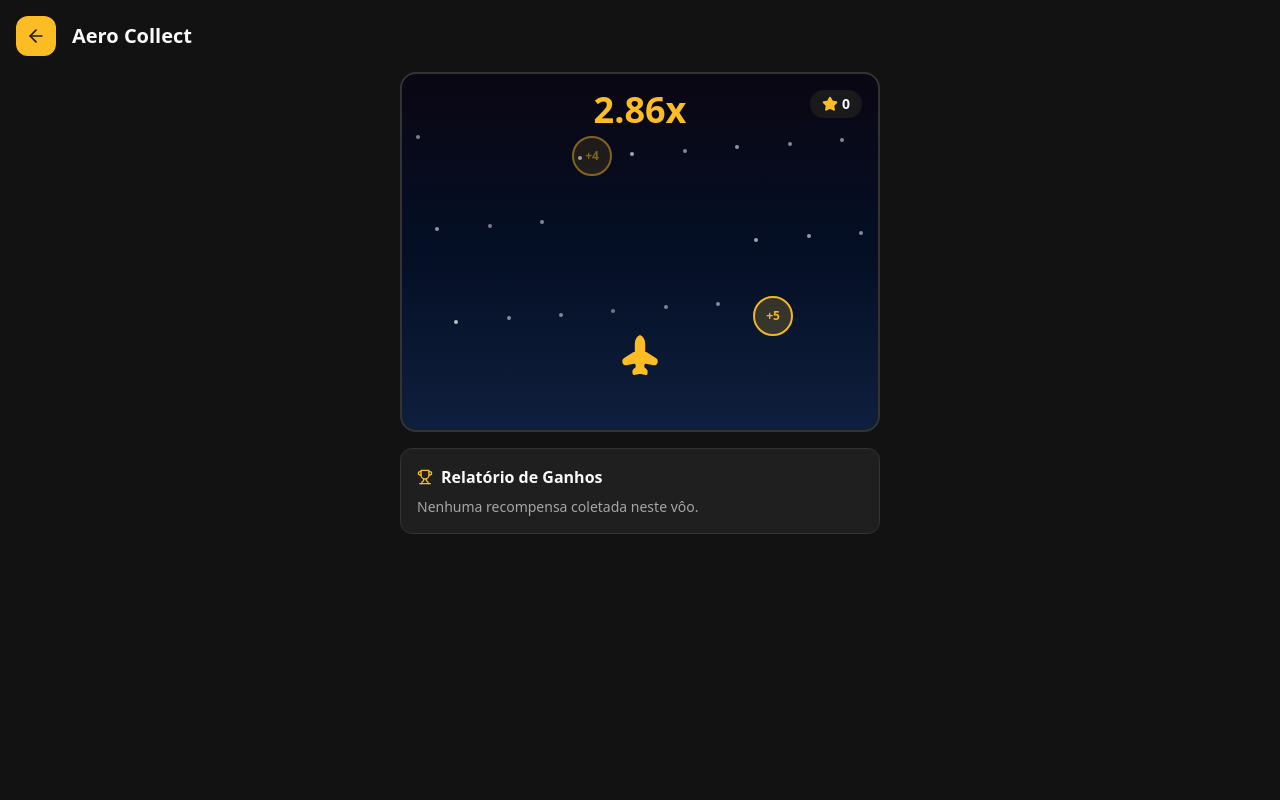
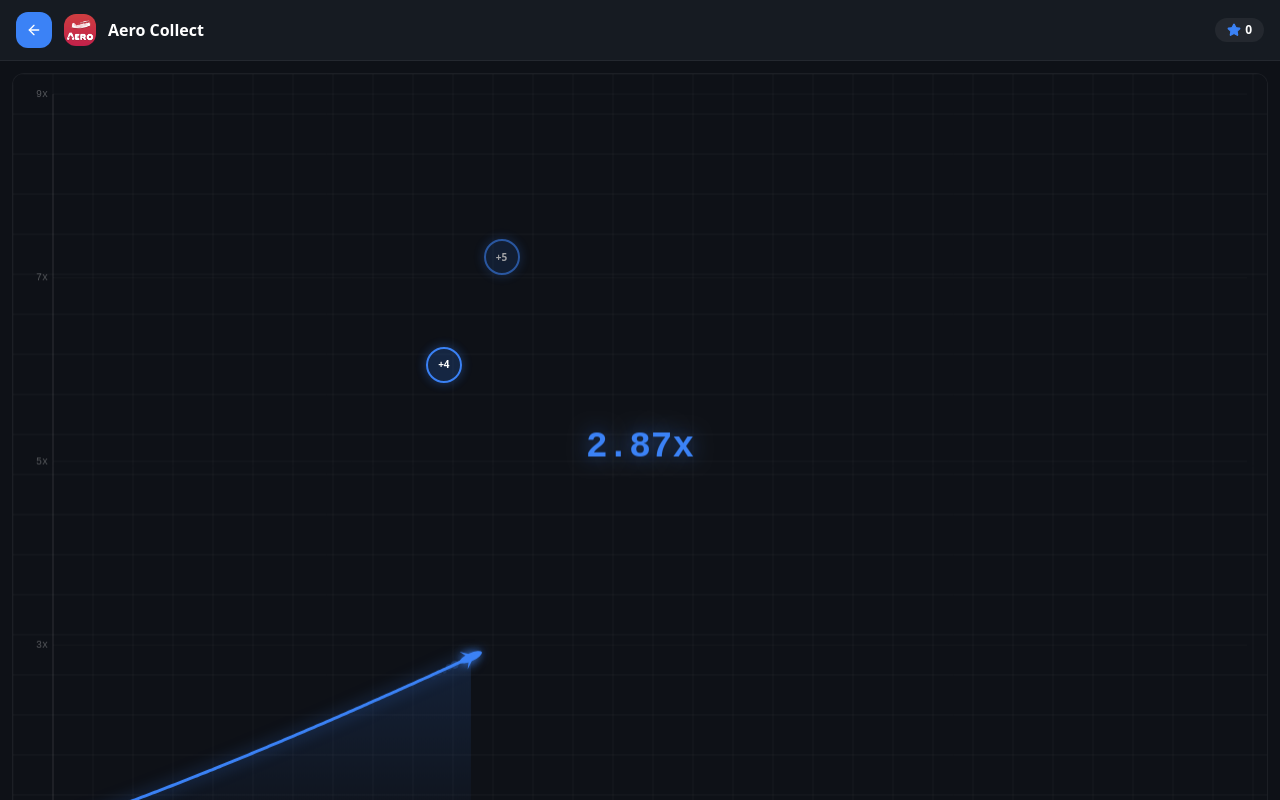
Before and after one commit to Jis87-63/engage-link-builder-97483, a React (Vite) app: page /mini-jogo/aero-collect in a window 1280 px wide. Both pictures are taken after a click on the button "🛫 DECOLAR". Shown: the top 800 px of the page. Built offline with nearby package versions, Linux system fonts and the light colour scheme; the HTML template or start-up script is replaced by a standard one.

Commit message:
Enhance Aviator UI design
Co-authored-by: Jis87-63 <144544435+Jis87-63@users.noreply.github.com>

```diff
--- a/src/pages/MiniGame.tsx
+++ b/src/pages/MiniGame.tsx
@@ -1,6 +1,6 @@
 import { useState, useEffect, useRef, useCallback } from "react";
 import { useParams, useNavigate } from "react-router-dom";
-import { ArrowLeft, Plane, Star, Trophy } from "lucide-react";
+import { ArrowLeft, Star, Trophy } from "lucide-react";
 import { Button } from "@/components/ui/button";
 import {
   Dialog,
@@ -17,11 +17,11 @@ import airbossImg from "@/assets/airboss.webp";
 import aviaRushImg from "@/assets/avia-rush.webp";
 
 const miniGames = [
-  { id: "aviator-fly", title: "Aviator Fly", image: aviatorImg, color: "#dc2626", maxTime: 12 },
-  { id: "aero-collect", title: "Aero Collect", image: aeroImg, color: "#3b82f6", maxTime: 10 },
-  { id: "space-voyage", title: "Space Voyage", image: spacemanImg, color: "#7c3aed", maxTime: 14 },
-  { id: "airboss-rush", title: "AirBoss Rush", image: airbossImg, color: "#06b6d4", maxTime: 11 },
-  { id: "avia-blitz", title: "Avia Blitz", image: aviaRushImg, color: "#6366f1", maxTime: 9 },
+  { id: "aviator-fly", title: "Aviator Fly", image: aviatorImg, accent: "220, 38, 38", maxTime: 12 },
+  { id: "aero-collect", title: "Aero Collect", image: aeroImg, accent: "59, 130, 246", maxTime: 10 },
+  { id: "space-voyage", title: "Space Voyage", image: spacemanImg, accent: "124, 58, 237", maxTime: 14 },
+  { id: "airboss-rush", title: "AirBoss Rush", image: airbossImg, accent: "6, 182, 212", maxTime: 11 },
+  { id: "avia-blitz", title: "Avia Blitz", image: aviaRushImg, accent: "99, 102, 241", maxTime: 9 },
 ];
 
 export { miniGames };
@@ -32,7 +32,6 @@ interface Reward {
   y: number;
   value: number;
   collected: boolean;
-  opacity: number;
 }
 
 type GameState = "idle" | "flying" | "crashed" | "results";
@@ -48,29 +47,25 @@ const MiniGame = () => {
   const [collectedRewards, setCollectedRewards] = useState<number[]>([]);
   const [totalCollected, setTotalCollected] = useState(0);
   const [cooldown, setCooldown] = useState(0);
-  const [planeY, setPlaneY] = useState(80);
   const [showResults, setShowResults] = useState(false);
   const totalRef = useRef(0);
 
+  const canvasRef = useRef<HTMLCanvasElement>(null);
   const crashTimeRef = useRef(0);
   const gameLoopRef = useRef<number>();
   const rewardIdRef = useRef(0);
   const flyingSoundRef = useRef<{ stop: () => void } | null>(null);
   const startTimeRef = useRef(0);
+  const pointsRef = useRef<{ x: number; y: number }[]>([]);
 
-  // Cooldown timer
   useEffect(() => {
     if (!game) return;
-    const update = () => {
-      const remaining = getCooldownRemaining(game.id);
-      setCooldown(remaining);
-    };
+    const update = () => setCooldown(getCooldownRemaining(game.id));
     update();
     const interval = setInterval(update, 1000);
     return () => clearInterval(interval);
   }, [game]);
 
-  // Cleanup on unmount
   useEffect(() => {
     return () => {
       if (gameLoopRef.current) cancelAnimationFrame(gameLoopRef.current);
@@ -78,10 +73,205 @@ const MiniGame = () => {
     };
   }, []);
 
+  // Draw the game canvas
+  const drawCanvas = useCallback((elapsed: number, crashed: boolean) => {
+    const canvas = canvasRef.current;
+    if (!canvas || !game) return;
+    const ctx = canvas.getContext("2d");
+    if (!ctx) return;
+
+    const dpr = window.devicePixelRatio || 1;
+    const rect = canvas.getBoundingClientRect();
+    canvas.width = rect.width * dpr;
+    canvas.height = rect.height * dpr;
+    ctx.scale(dpr, dpr);
+    const W = rect.width;
+    const H = rect.height;
+
+    // Background
+    ctx.fillStyle = "#0e1117";
+    ctx.fillRect(0, 0, W, H);
+
+    // Grid
+    ctx.strokeStyle = "rgba(255,255,255,0.04)";
+    ctx.lineWidth = 1;
+    const gridSize = 40;
+    for (let x = 0; x < W; x += gridSize) {
+      ctx.beginPath();
+      ctx.moveTo(x, 0);
+      ctx.lineTo(x, H);
+      ctx.stroke();
+    }
+    for (let y = 0; y < H; y += gridSize) {
+      ctx.beginPath();
+      ctx.moveTo(0, y);
+      ctx.lineTo(W, y);
+      ctx.stroke();
+    }
+
+    // Axes
+    const margin = { left: 40, bottom: 30, top: 20, right: 20 };
+    const plotW = W - margin.left - margin.right;
+    const plotH = H - margin.top - margin.bottom;
+
+    ctx.strokeStyle = "rgba(255,255,255,0.1)";
+    ctx.lineWidth = 1;
+    ctx.beginPath();
+    ctx.moveTo(margin.left, margin.top);
+    ctx.lineTo(margin.left, H - margin.bottom);
+    ctx.lineTo(W - margin.right, H - margin.bottom);
+    ctx.stroke();
+
+    // Axis labels
+    ctx.fillStyle = "rgba(255,255,255,0.3)";
+    ctx.font = "10px monospace";
+    ctx.textAlign = "right";
+    for (let i = 0; i <= 4; i++) {
+      const val = (1 + i * 2).toFixed(0) + "x";
+      const y = H - margin.bottom - (i / 4) * plotH;
+      ctx.fillText(val, margin.left - 5, y + 3);
+      ctx.strokeStyle = "rgba(255,255,255,0.03)";
+      ctx.beginPath();
+      ctx.moveTo(margin.left, y);
+      ctx.lineTo(W - margin.right, y);
+      ctx.stroke();
+    }
+
+    if (elapsed <= 0) return;
+
+    // Build curve points
+    const maxDisplayTime = Math.max(elapsed + 2, 8);
+    const accentRgb = game.accent;
+
+    // Draw curve
+    const pts = pointsRef.current;
+    if (pts.length > 1) {
+      // Glow effect
+      ctx.shadowColor = `rgba(${accentRgb}, 0.6)`;
+      ctx.shadowBlur = 15;
+      ctx.strokeStyle = `rgb(${accentRgb})`;
+      ctx.lineWidth = 3;
+      ctx.lineJoin = "round";
+      ctx.lineCap = "round";
+      ctx.beginPath();
+
+      pts.forEach((pt, i) => {
+        const px = margin.left + (pt.x / maxDisplayTime) * plotW;
+        const multVal = 1 + pt.x * 0.5 + Math.pow(pt.x, 1.5) * 0.1;
+        const py = H - margin.bottom - ((multVal - 1) / 8) * plotH;
+        if (i === 0) ctx.moveTo(px, py);
+        else ctx.lineTo(px, py);
+      });
+      ctx.stroke();
+
+      // Fill under curve
+      ctx.shadowBlur = 0;
+      const lastPt = pts[pts.length - 1];
+      const lastPx = margin.left + (lastPt.x / maxDisplayTime) * plotW;
+      const lastMultVal = 1 + lastPt.x * 0.5 + Math.pow(lastPt.x, 1.5) * 0.1;
+      const lastPy = H - margin.bottom - ((lastMultVal - 1) / 8) * plotH;
+
+      const gradient = ctx.createLinearGradient(0, lastPy, 0, H - margin.bottom);
+      gradient.addColorStop(0, `rgba(${accentRgb}, 0.15)`);
+      gradient.addColorStop(1, `rgba(${accentRgb}, 0.02)`);
+
+      ctx.fillStyle = gradient;
+      ctx.beginPath();
+      pts.forEach((pt, i) => {
+        const px = margin.left + (pt.x / maxDisplayTime) * plotW;
+        const multVal = 1 + pt.x * 0.5 + Math.pow(pt.x, 1.5) * 0.1;
+        const py = H - margin.bottom - ((multVal - 1) / 8) * plotH;
+        if (i === 0) ctx.moveTo(px, py);
+        else ctx.lineTo(px, py);
+      });
+      ctx.lineTo(lastPx, H - margin.bottom);
+      ctx.lineTo(margin.left, H - margin.bottom);
+      ctx.closePath();
+      ctx.fill();
+
+      // Airplane at the tip
+      const planeSize = 24;
+      ctx.save();
+      ctx.translate(lastPx, lastPy);
+
+      if (crashed) {
+        // Explosion effect
+        ctx.shadowColor = `rgba(255, 80, 50, 0.8)`;
+        ctx.shadowBlur = 30;
+        ctx.fillStyle = "rgba(255, 80, 50, 0.6)";
+        ctx.beginPath();
+        ctx.arc(0, 0, 20, 0, Math.PI * 2);
+        ctx.fill();
+        ctx.fillStyle = "rgba(255, 200, 50, 0.8)";
+        ctx.beginPath();
+        ctx.arc(0, 0, 10, 0, Math.PI * 2);
+        ctx.fill();
+      } else {
+        // Draw airplane shape
+        const angle = pts.length > 2
+          ? Math.atan2(
+              (H - margin.bottom - ((1 + pts[pts.length - 1].x * 0.5 + Math.pow(pts[pts.length - 1].x, 1.5) * 0.1 - 1) / 8) * plotH) -
+              (H - margin.bottom - ((1 + pts[pts.length - 3].x * 0.5 + Math.pow(pts[pts.length - 3].x, 1.5) * 0.1 - 1) / 8) * plotH),
+              (pts[pts.length - 1].x - pts[pts.length - 3].x) / maxDisplayTime * plotW
+            )
+          : -Math.PI / 4;
+
+        ctx.rotate(angle);
+        ctx.shadowColor = `rgba(${accentRgb}, 0.8)`;
+        ctx.shadowBlur = 10;
+
+        // Body
+        ctx.fillStyle = `rgb(${accentRgb})`;
+        ctx.beginPath();
+        ctx.ellipse(0, 0, planeSize / 2, planeSize / 6, 0, 0, Math.PI * 2);
+        ctx.fill();
+
+        // Wings
+        ctx.beginPath();
+        ctx.moveTo(-2, 0);
+        ctx.lineTo(-8, -planeSize / 2.5);
+        ctx.lineTo(4, 0);
+        ctx.closePath();
+        ctx.fill();
+        ctx.beginPath();
+        ctx.moveTo(-2, 0);
+        ctx.lineTo(-8, planeSize / 2.5);
+        ctx.lineTo(4, 0);
+        ctx.closePath();
+        ctx.fill();
+
+        // Trail particles
+        ctx.shadowBlur = 0;
+        for (let t = 1; t <= 5; t++) {
+          ctx.fillStyle = `rgba(${accentRgb}, ${0.3 - t * 0.05})`;
+          ctx.beginPath();
+          ctx.arc(-planeSize / 2 - t * 6, (Math.random() - 0.5) * 4, 2 + Math.random() * 2, 0, Math.PI * 2);
+          ctx.fill();
+        }
+      }
+      ctx.restore();
+    }
+
+    // Multiplier text
+    const multText = (1 + elapsed * 0.5 + Math.pow(elapsed, 1.5) * 0.1).toFixed(2) + "x";
+    ctx.shadowColor = crashed ? "rgba(255,50,50,0.5)" : `rgba(${accentRgb}, 0.5)`;
+    ctx.shadowBlur = 20;
+    ctx.fillStyle = crashed ? "#ff3232" : `rgb(${accentRgb})`;
+    ctx.font = "bold 36px monospace";
+    ctx.textAlign = "center";
+    ctx.fillText(multText, W / 2, H / 2 - 10);
+
+    if (crashed) {
+      ctx.fillStyle = "#ff3232";
+      ctx.font = "bold 16px sans-serif";
+      ctx.fillText("FLEW AWAY!", W / 2, H / 2 + 20);
+    }
+
+    ctx.shadowBlur = 0;
+  }, [game]);
+
   const collectReward = useCallback((rewardId: number, value: number) => {
-    setRewards((prev) =>
-      prev.map((r) => (r.id === rewardId ? { ...r, collected: true } : r))
-    );
+    setRewards((prev) => prev.map((r) => (r.id === rewardId ? { ...r, collected: true } : r)));
     setCollectedRewards((prev) => [...prev, value]);
     setTotalCollected((prev) => prev + value);
     totalRef.current += value;
@@ -97,10 +287,9 @@ const MiniGame = () => {
     setCollectedRewards([]);
     setTotalCollected(0);
     totalRef.current = 0;
-    setPlaneY(80);
     setShowResults(false);
+    pointsRef.current = [];
 
-    // Random crash time between 3 and maxTime seconds
     crashTimeRef.current = 3 + Math.random() * (game.maxTime - 3);
     startTimeRef.current = Date.now();
 
@@ -114,48 +303,40 @@ const MiniGame = () => {
       const newMultiplier = 1 + elapsed * 0.5 + Math.pow(elapsed, 1.5) * 0.1;
       setMultiplier(parseFloat(newMultiplier.toFixed(2)));
 
-      // Move plane up
-      const newY = Math.max(10, 80 - elapsed * 5);
-      setPlaneY(newY);
+      // Record curve point
+      pointsRef.current.push({ x: elapsed, y: newMultiplier });
+      if (pointsRef.current.length > 500) pointsRef.current = pointsRef.current.slice(-400);
 
-      // Spawn rewards randomly
-      if (Math.random() < 0.02) {
+      drawCanvas(elapsed, false);
+
+      // Spawn rewards
+      if (Math.random() < 0.025) {
         const id = ++rewardIdRef.current;
-        const value = Math.random() < 0.3 ? 0 : Math.random() < 0.5 ? Math.floor(Math.random() * 5) + 1 : Math.floor(Math.random() * 15) + 5;
+        const value = Math.random() < 0.25 ? 0 : Math.random() < 0.5 ? Math.floor(Math.random() * 5) + 1 : Math.floor(Math.random() * 15) + 5;
         if (value > 0) {
           setRewards((prev) => [
             ...prev,
-            {
-              id,
-              x: 10 + Math.random() * 80,
-              y: 10 + Math.random() * 60,
-              value,
-              collected: false,
-              opacity: 1,
-            },
+            { id, x: 15 + Math.random() * 70, y: 15 + Math.random() * 50, value, collected: false },
           ]);
-          // Auto-remove after 3 seconds
           setTimeout(() => {
             setRewards((prev) => prev.filter((r) => r.id !== id));
-          }, 3000);
+          }, 2500);
         }
       }
 
       if (elapsed >= crashTimeRef.current) {
-        // Game over
         flyingSoundRef.current?.stop();
         flyingSoundRef.current = null;
         playCrashSound();
         setGameState("crashed");
         setPlayed(game.id);
+        drawCanvas(elapsed, true);
 
         setTimeout(() => {
-          if (totalRef.current > 0) {
-            playWinSound();
-          }
+          if (totalRef.current > 0) playWinSound();
           setGameState("results");
           setShowResults(true);
-        }, 1500);
+        }, 2000);
         return;
       }
 
@@ -163,7 +344,7 @@ const MiniGame = () => {
     };
 
     gameLoopRef.current = requestAnimationFrame(loop);
-  }, [game, cooldown]);
+  }, [game, cooldown, drawCanvas]);
 
   if (!game) {
     navigate("/");
@@ -171,77 +352,37 @@ const MiniGame = () => {
   }
 
   const registerUrl = "https://sshortly.net/18839e8";
+  const accentRgb = game.accent;
 
   return (
-    <div className="min-h-screen bg-background">
+    <div className="min-h-screen" style={{ background: "#0e1117" }}>
       {/* Header */}
-      <div className="container px-4 py-4 flex items-center gap-4">
+      <div className="flex items-center gap-3 px-4 py-3" style={{ background: "#161b22", borderBottom: "1px solid rgba(255,255,255,0.06)" }}>
         <button
           onClick={() => navigate("/")}
-          className="w-10 h-10 flex items-center justify-center bg-primary rounded-lg hover:opacity-90 transition-opacity"
+          className="w-9 h-9 flex items-center justify-center rounded-lg transition-opacity hover:opacity-80"
+          style={{ background: `rgb(${accentRgb})` }}
         >
-          <ArrowLeft className="w-5 h-5 text-primary-foreground" />
+          <ArrowLeft className="w-4 h-4 text-white" />
         </button>
-        <h1 className="text-xl font-bold text-foreground">{game.title}</h1>
+        <img src={game.image} alt={game.title} className="w-8 h-8 rounded-lg object-cover" />
+        <h1 className="text-base font-bold text-white flex-1">{game.title}</h1>
+        <div className="flex items-center gap-1 px-3 py-1 rounded-full" style={{ background: "rgba(255,255,255,0.06)" }}>
+          <Star className="w-3.5 h-3.5" style={{ color: `rgb(${accentRgb})`, fill: `rgb(${accentRgb})` }} />
+          <span className="text-white font-bold text-xs">{totalCollected}</span>
+        </div>
       </div>
 
-      {/* Game Area */}
-      <div className="container px-4 max-w-lg mx-auto">
-        <div
-          className="relative w-full aspect-[4/3] rounded-2xl overflow-hidden border-2 border-border"
-          style={{
-            background: gameState === "crashed"
-              ? "linear-gradient(to top, hsl(0 70% 20%), hsl(0 50% 10%))"
-              : "linear-gradient(to top, hsl(220 60% 15%), hsl(220 80% 8%), hsl(260 50% 5%))",
-          }}
-        >
-          {/* Stars background */}
-          {Array.from({ length: 20 }).map((_, i) => (
-            <div
-              key={i}
-              className="absolute w-1 h-1 bg-white rounded-full animate-pulse"
-              style={{
-                left: `${(i * 37) % 100}%`,
-                top: `${(i * 23) % 70}%`,
-                animationDelay: `${i * 0.2}s`,
-                opacity: 0.4 + Math.random() * 0.4,
-              }}
-            />
-          ))}
+      {/* Game Canvas Area */}
+      <div className="px-3 pt-3">
+        <div className="relative w-full rounded-xl overflow-hidden" style={{ background: "#0e1117", border: "1px solid rgba(255,255,255,0.06)" }}>
+          <canvas
+            ref={canvasRef}
+            className="w-full"
+            style={{ aspectRatio: "16/10", display: "block" }}
+          />
 
-          {/* Multiplier display */}
-          <div className="absolute top-4 left-1/2 -translate-x-1/2 z-10">
-            <div
-              className={`text-4xl font-black tabular-nums ${
-                gameState === "crashed" ? "text-destructive" : "text-primary"
-              }`}
-            >
-              {multiplier.toFixed(2)}x
-            </div>
-          </div>
-
-          {/* Collected counter */}
-          <div className="absolute top-4 right-4 z-10 flex items-center gap-1 bg-card/80 px-3 py-1 rounded-full">
-            <Star className="w-4 h-4 text-primary fill-primary" />
-            <span className="text-foreground font-bold text-sm">{totalCollected}</span>
-          </div>
-
-          {/* Plane */}
-          {(gameState === "flying" || gameState === "crashed") && (
-            <div
-              className={`absolute left-1/2 -translate-x-1/2 transition-all duration-300 ${
-                gameState === "crashed" ? "animate-bounce text-destructive" : "text-primary"
-              }`}
-              style={{ top: `${planeY}%` }}
-            >
-              <Plane
-                className={`w-10 h-10 ${gameState === "crashed" ? "rotate-90" : "-rotate-45"}`}
-                fill="currentColor"
-              />
-            </div>
-          )}
-
-          {/* Collectible rewards */}
+          {/* Collectible reward overlays */}
           {gameState === "flying" &&
             rewards
               .filter((r) => !r.collected)
@@ -249,73 +390,79 @@ const MiniGame = () => {
                 <button
                   key={r.id}
                   onClick={() => collectReward(r.id, r.value)}
-                  className="absolute z-20 animate-pulse cursor-pointer hover:scale-125 transition-transform"
-                  style={{ left: `${r.x}%`, top: `${r.y}%` }}
+                  className="absolute z-20 cursor-pointer transition-all duration-200 hover:scale-150"
+                  style={{
+                    left: `${r.x}%`,
+                    top: `${r.y}%`,
+                    animation: "pulse 1s infinite",
+                  }}
                 >
-                  <div className="flex items-center justify-center w-10 h-10 bg-primary/20 rounded-full border-2 border-primary">
-                    <span className="text-primary font-bold text-xs">+{r.value}</span>
+                  <div
+                    className="flex items-center justify-center w-9 h-9 rounded-full backdrop-blur-sm"
+                    style={{
+                      background: `rgba(${accentRgb}, 0.2)`,
+                      border: `2px solid rgb(${accentRgb})`,
+                      boxShadow: `0 0 12px rgba(${accentRgb}, 0.4)`,
+                    }}
+                  >
+                    <span className="font-black text-[10px] text-white">+{r.value}</span>
                   </div>
                 </button>
               ))}
 
-          {/* Idle state */}
+          {/* Idle overlay */}
           {gameState === "idle" && (
-            <div className="absolute inset-0 flex flex-col items-center justify-center gap-4">
-              <img
-                src={game.image}
-                alt={game.title}
-                className="w-20 h-20 rounded-xl object-cover shadow-lg"
-              />
+            <div className="absolute inset-0 flex flex-col items-center justify-center gap-3" style={{ background: "rgba(14,17,23,0.85)" }}>
+              <div className="w-20 h-20 rounded-2xl overflow-hidden shadow-2xl" style={{ border: `2px solid rgb(${accentRgb})`, boxShadow: `0 0 30px rgba(${accentRgb}, 0.3)` }}>
+                <img src={game.image} alt={game.title} className="w-full h-full object-cover" />
+              </div>
               {cooldown > 0 ? (
                 <div className="text-center">
-                  <p className="text-muted-foreground text-sm mb-1">Próximo vôo em</p>
-                  <p className="text-2xl font-mono font-bold text-primary">
+                  <p className="text-gray-400 text-xs mb-1">Próximo vôo disponível em</p>
+                  <p className="text-xl font-mono font-bold" style={{ color: `rgb(${accentRgb})` }}>
                     {formatCooldown(cooldown)}
                   </p>
                 </div>
               ) : (
-                <Button
+                <button
                   onClick={startGame}
-                  className="bg-primary text-primary-foreground font-bold px-8 py-3 text-lg rounded-xl hover:bg-primary/90"
+                  className="px-8 py-3 rounded-xl font-bold text-white text-base transition-all hover:scale-105"
+                  style={{
+                    background: `linear-gradient(135deg, rgb(${accentRgb}), rgba(${accentRgb}, 0.7))`,
+                    boxShadow: `0 4px 20px rgba(${accentRgb}, 0.4)`,
+                  }}
                 >
                   🛫 DECOLAR
-                </Button>
+                </button>
               )}
             </div>
           )}
+        </div>
+      </div>
 
-          {/* Crashed overlay */}
-          {gameState === "crashed" && (
-            <div className="absolute inset-0 flex items-center justify-center bg-black/50">
-              <p className="text-3xl font-black text-destructive animate-pulse">CRASH!</p>
-            </div>
-          )}
-        </div>
-
-        {/* Game info */}
-        <div className="mt-4 bg-card rounded-xl p-4 border border-border">
-          <h3 className="text-foreground font-bold mb-2 flex items-center gap-2">
-            <Trophy className="w-4 h-4 text-primary" />
+      {/* Rewards Report */}
+      <div className="px-3 pt-3 pb-6">
+        <div className="rounded-xl p-4" style={{ background: "#161b22", border: "1px solid rgba(255,255,255,0.06)" }}>
+          <h3 className="text-white font-bold text-sm mb-3 flex items-center gap-2">
+            <Trophy className="w-4 h-4" style={{ color: `rgb(${accentRgb})` }} />
             Relatório de Ganhos
           </h3>
           {collectedRewards.length > 0 ? (
-            <div className="space-y-1">
+            <div className="space-y-1.5">
               {collectedRewards.map((val, i) => (
-                <div key={i} className="flex justify-between text-sm">
-                  <span className="text-muted-foreground">Recompensa #{i + 1}</span>
-                  <span className="text-primary font-bold">+{val} Vôos Grátis</span>
+                <div key={i} className="flex justify-between text-xs">
+                  <span className="text-gray-400">Recompensa #{i + 1}</span>
+                  <span className="font-bold" style={{ color: `rgb(${accentRgb})` }}>+{val} Vôos Grátis</span>
                 </div>
               ))}
-              <div className="border-t border-border pt-2 mt-2 flex justify-between font-bold">
-                <span className="text-foreground">Total</span>
-                <span className="text-primary">{totalCollected} Vôos Grátis</span>
+              <div className="border-t pt-2 mt-2 flex justify-between font-bold text-sm" style={{ borderColor: "rgba(255,255,255,0.06)" }}>
+                <span className="text-white">Total</span>
+                <span style={{ color: `rgb(${accentRgb})` }}>{totalCollected} Vôos Grátis</span>
               </div>
             </div>
           ) : (
-            <p className="text-muted-foreground text-sm">
-              {gameState === "idle"
-                ? "Decole para começar a coletar recompensas!"
-                : "Nenhuma recompensa coletada neste vôo."}
+            <p className="text-gray-500 text-xs">
+              {gameState === "idle" ? "Decole para começar a coletar recompensas!" : "Nenhuma recompensa coletada neste vôo."}
             </p>
           )}
         </div>
@@ -323,36 +470,41 @@ const MiniGame = () => {
 
       {/* Results Dialog */}
       <Dialog open={showResults} onOpenChange={setShowResults}>
-        <DialogContent className="sm:max-w-md">
+        <DialogContent className="sm:max-w-md border-border" style={{ background: "#161b22" }}>
           <DialogHeader>
-            <DialogTitle className="text-center text-2xl font-bold bg-gradient-to-r from-primary to-yellow-500 bg-clip-text text-transparent">
+            <DialogTitle className="text-center text-2xl font-bold" style={{ color: `rgb(${accentRgb})` }}>
               {totalCollected > 0 ? "🎉 Parabéns! 🎉" : "✈️ Vôo Encerrado"}
             </DialogTitle>
           </DialogHeader>
           <div className="flex flex-col items-center gap-4 py-4">
-            <div className="w-16 h-16 rounded-lg overflow-hidden shadow-lg">
+            <div className="w-16 h-16 rounded-xl overflow-hidden" style={{ border: `2px solid rgb(${accentRgb})`, boxShadow: `0 0 20px rgba(${accentRgb}, 0.3)` }}>
               <img src={game.image} alt={game.title} className="w-full h-full object-cover" />
             </div>
             {totalCollected > 0 ? (
               <>
-                <p className="text-center text-lg font-semibold text-foreground">
+                <p className="text-center text-lg font-semibold text-white">
                   Você coletou {totalCollected} Vôos Grátis!
                 </p>
-                <p className="text-center text-sm text-muted-foreground">
+                <p className="text-center text-sm text-gray-400">
                   Multiplicador final: {multiplier.toFixed(2)}x
                 </p>
                 <a href={registerUrl} target="_blank" rel="noopener noreferrer" className="block w-full">
-                  <Button className="w-full bg-gradient-to-r from-primary to-yellow-500 hover:from-primary/90 hover:to-yellow-500/90 text-white font-bold py-3 text-base">
+                  <Button
+                    className="w-full font-bold py-3 text-base text-white border-0"
+                    style={{
+                      background: `linear-gradient(135deg, rgb(${accentRgb}), rgba(${accentRgb}, 0.7))`,
+                    }}
+                  >
                     Reivindicar Recompensas
                   </Button>
                 </a>
               </>
             ) : (
               <>
-                <p className="text-center text-foreground">
+                <p className="text-center text-gray-300">
                   Você não coletou nenhuma recompensa neste vôo. Tente novamente em 24h!
                 </p>
-                <Button onClick={() => setShowResults(false)} variant="outline" className="w-full">
+                <Button onClick={() => setShowResults(false)} variant="outline" className="w-full text-white border-gray-700">
                   Fechar
                 </Button>
               </>
```
Also changed, not shown: src/components/MiniGameSection.tsx (+27 -14 lines).
